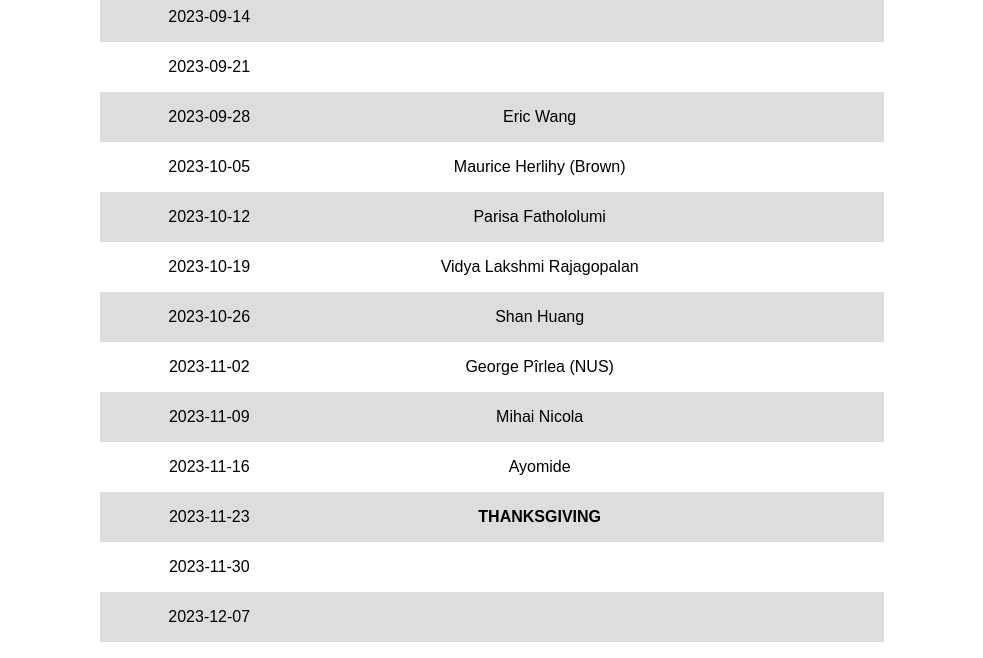
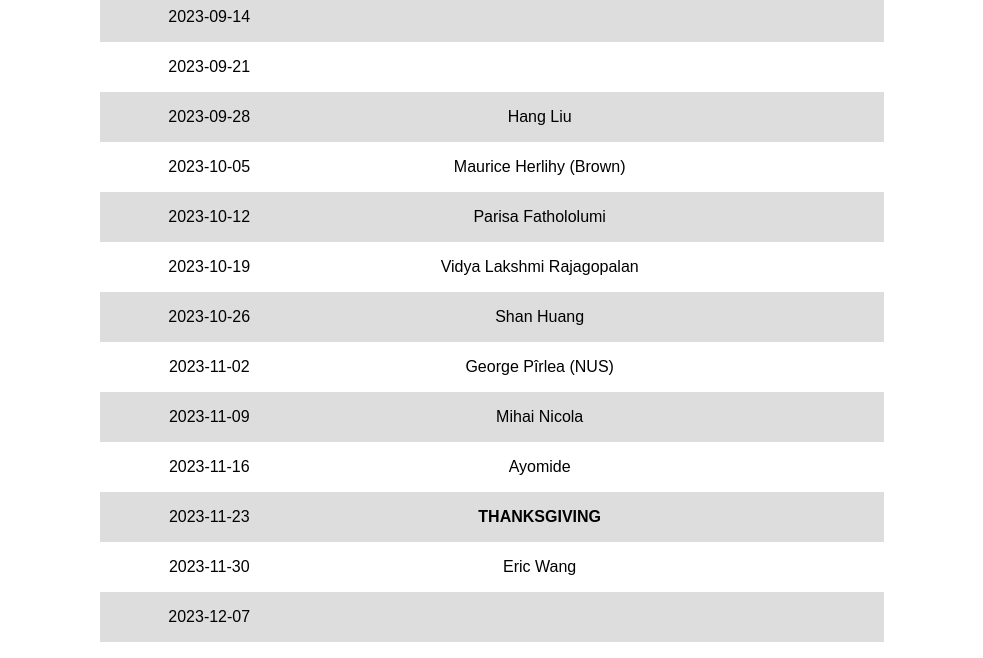
Before and after one commit to mgree/cypress, a Jekyll site: the page built from schedule.md, in a window 1280 px wide. Shown: the part 470-1128 px from the top of the page, without its empty margins (148-1131 px from the left). Built offline with Jekyll 4.4.1, drawn with Linux system fonts in a browser that asks for light colours.

Commit message:
Update schedule.md

```diff
--- a/schedule.md
+++ b/schedule.md
@@ -19,7 +19,7 @@ find someone willing to take your place first.
 | 2023-09-07 | **SOCIAL** | |
 | 2023-09-14 | | |
 | 2023-09-21 | | |
-| 2023-09-28 | Eric Wang | |
+| 2023-09-28 | Hang Liu | |
 | 2023-10-05 | Maurice Herlihy (Brown) | |
 | 2023-10-12 | Parisa Fathololumi| |
 | 2023-10-19 | Vidya Lakshmi Rajagopalan | |
```
Also changed, not shown: other parts of schedule.md (+1 -1 lines).
